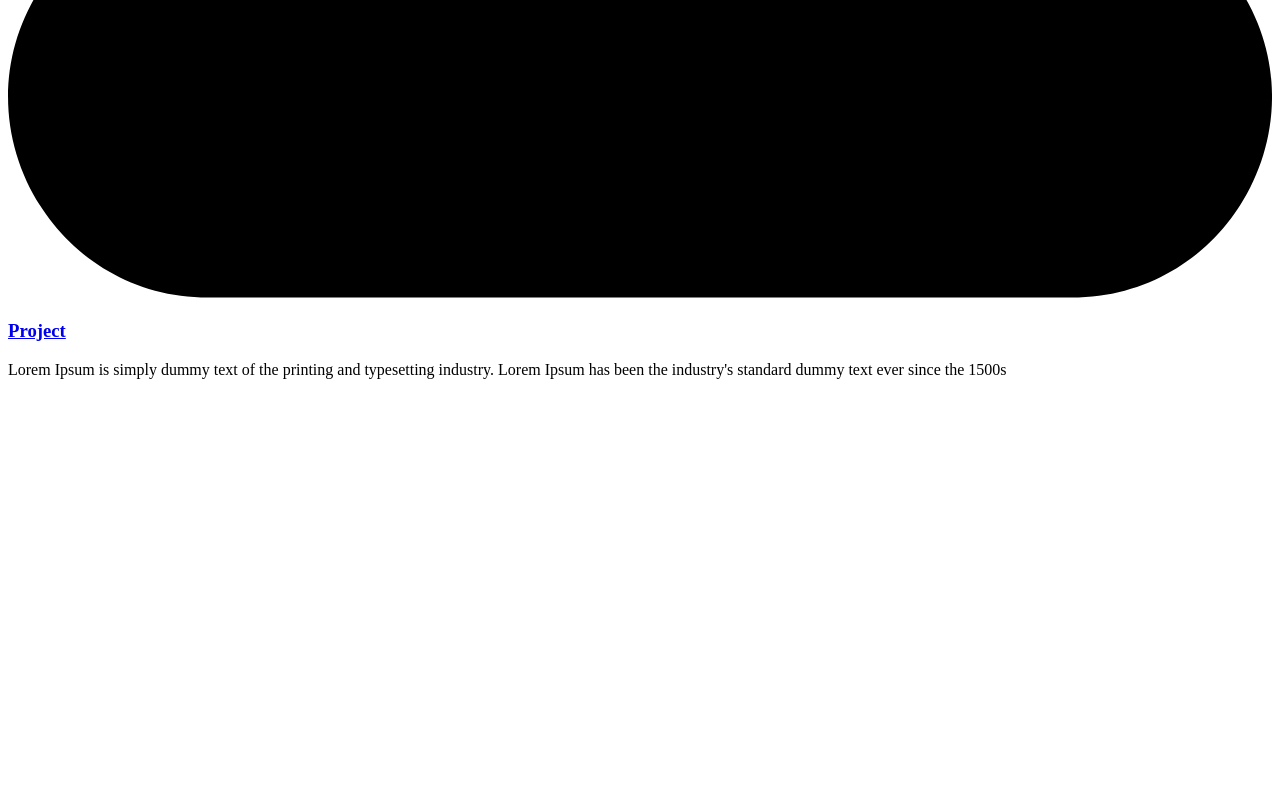
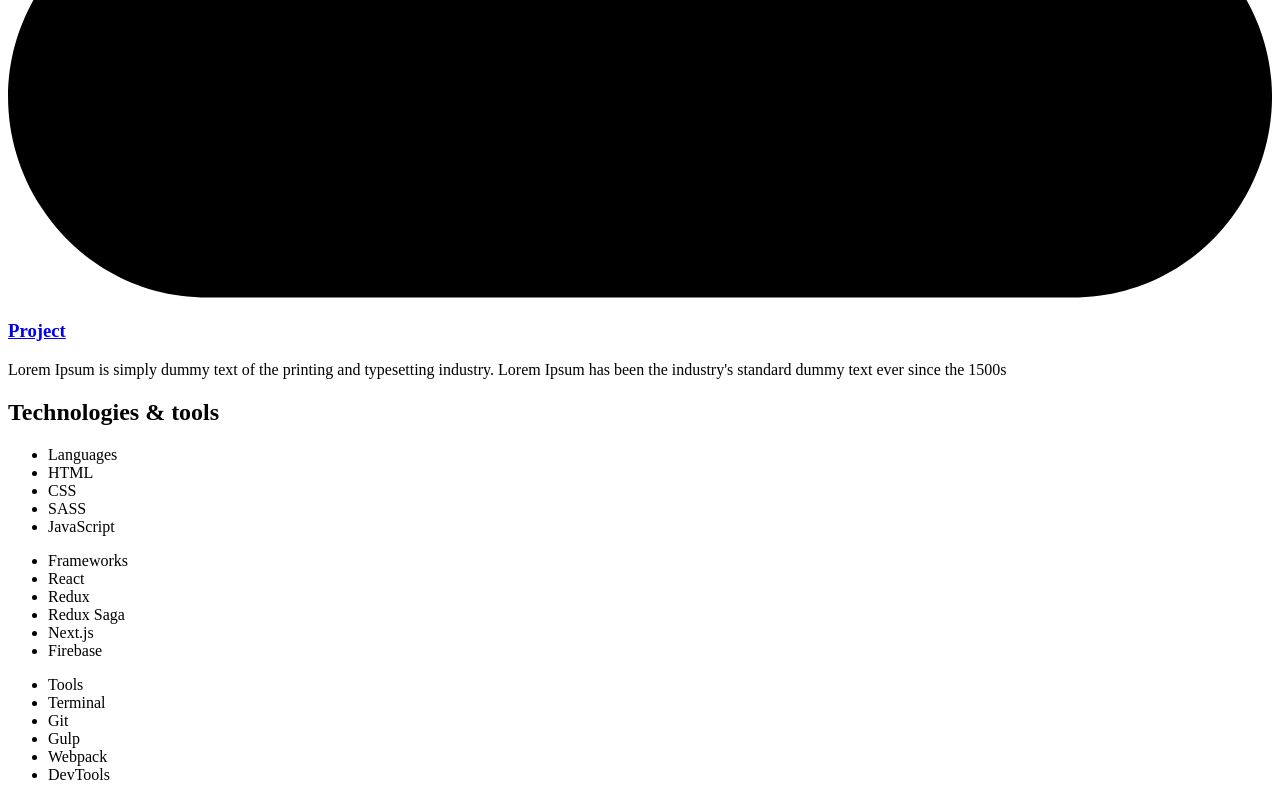
Before and after one commit to Lateralus-lab/v3-portfolio, a Next.js app: page / in a window 1280 px wide. Shown: the part 7416-8216 px from the top of the page. Before the commit the page ends 7811 px from the top, so only its background shows below. Built offline with nearby package versions, Linux system fonts and the light colour scheme.

Commit message:
Skills sections completed

```diff
--- /dev/null
+++ b/components/Skills.js
@@ -0,0 +1,37 @@
+export default function Skills() {
+  return (
+    <section className="skills">
+      <div className="title">
+        <h2 className="title__item">Technologies & tools</h2>
+      </div>
+
+      <div className="skills__stack">
+        <ul className="skills__list">
+          <li className="skills__item">Languages</li>
+          <li className="skills__item">HTML</li>
+          <li className="skills__item">CSS</li>
+          <li className="skills__item">SASS</li>
+          <li className="skills__item">JavaScript</li>
+        </ul>
+
+        <ul className="skills__list">
+          <li className="skills__item">Frameworks</li>
+          <li className="skills__item">React</li>
+          <li className="skills__item">Redux</li>
+          <li className="skills__item">Redux Saga</li>
+          <li className="skills__item">Next.js</li>
+          <li className="skills__item">Firebase</li>
+        </ul>
+
+        <ul className="skills__list">
+          <li className="skills__item">Tools</li>
+          <li className="skills__item">Terminal</li>
+          <li className="skills__item">Git</li>
+          <li className="skills__item">Gulp</li>
+          <li className="skills__item">Webpack</li>
+          <li className="skills__item">DevTools</li>
+        </ul>
+      </div>
+    </section>
+  );
+}
--- a/pages/index.js
+++ b/pages/index.js
@@ -3,6 +3,7 @@ import Header from '../components/Header';
 import Socials from '../components/Socials';
 import Projects from '../components/Projects';
 import Lab from '../components/Lab';
+import Skills from '../components/Skills';
 
 export default function Home() {
   return (
@@ -11,6 +12,7 @@ export default function Home() {
       <Socials />
       <Projects />
       <Lab />
+      <Skills />
     </Layout>
   );
 }
--- /dev/null
+++ b/styles/blocks/_skills.scss
@@ -0,0 +1,31 @@
+.skills__stack {
+    display: flex;
+    justify-content: space-around;
+}
+
+.skills__item {
+   margin: 5px 0 5px 17px;
+   position: relative;
+
+   font-size: 14px;
+   color: $gray-color;
+
+   &:nth-of-type(1) {
+       margin-left: 0;
+       margin-bottom: 15px;
+
+       font-size: 16px;
+       color: $primary-color;
+       font-weight: 700;
+   }
+
+   &:not(:first-child):before {
+       content: '▹';
+
+       color: $primary-color;
+
+       position: absolute;
+       top: -1px;
+       left: -15px;
+   }
+}
--- a/styles/styles.scss
+++ b/styles/styles.scss
@@ -77,3 +77,4 @@ section {
 @import './blocks/swiper';
 @import './blocks/cards';
 @import './blocks/board';
+@import './blocks/skills';
```
